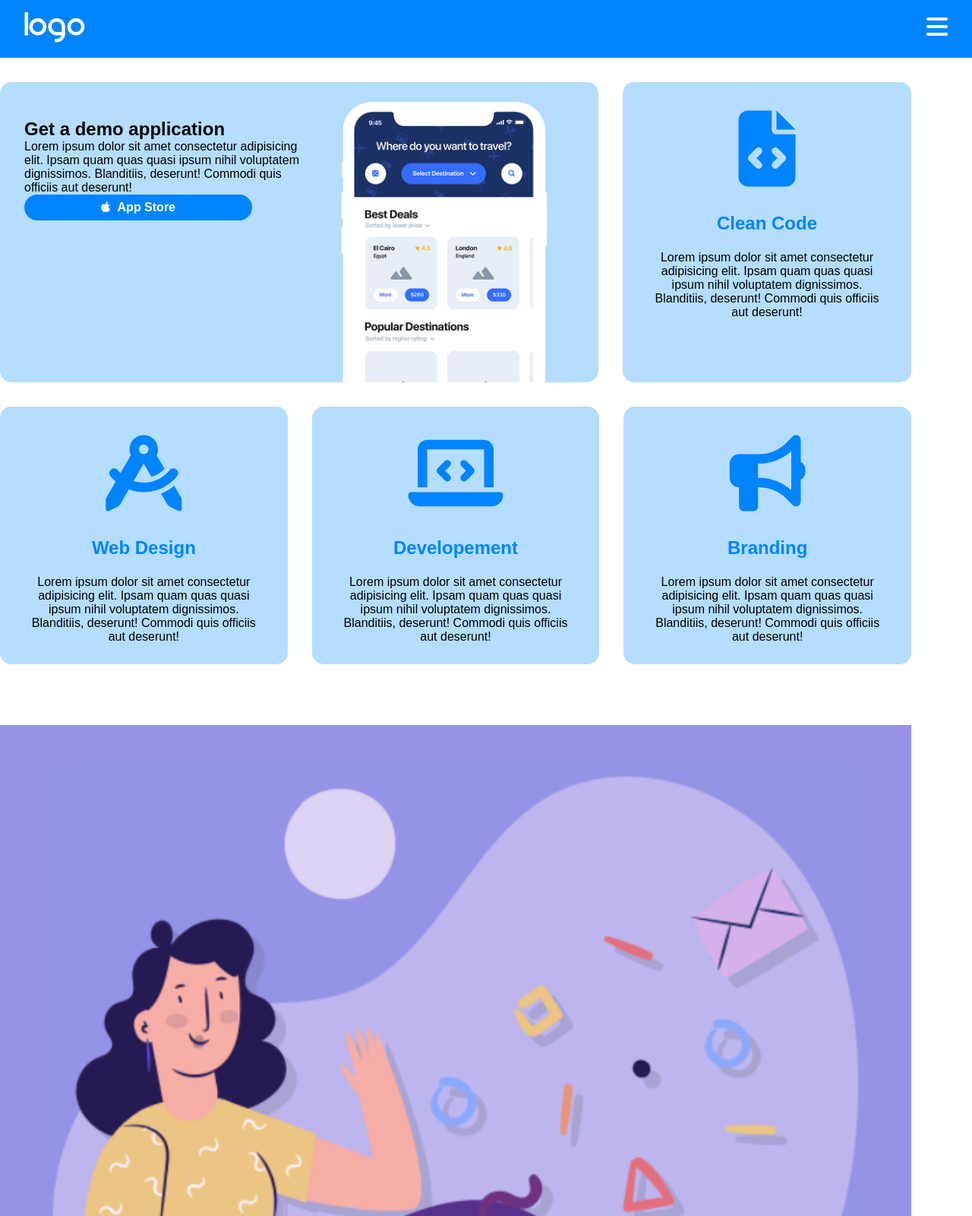
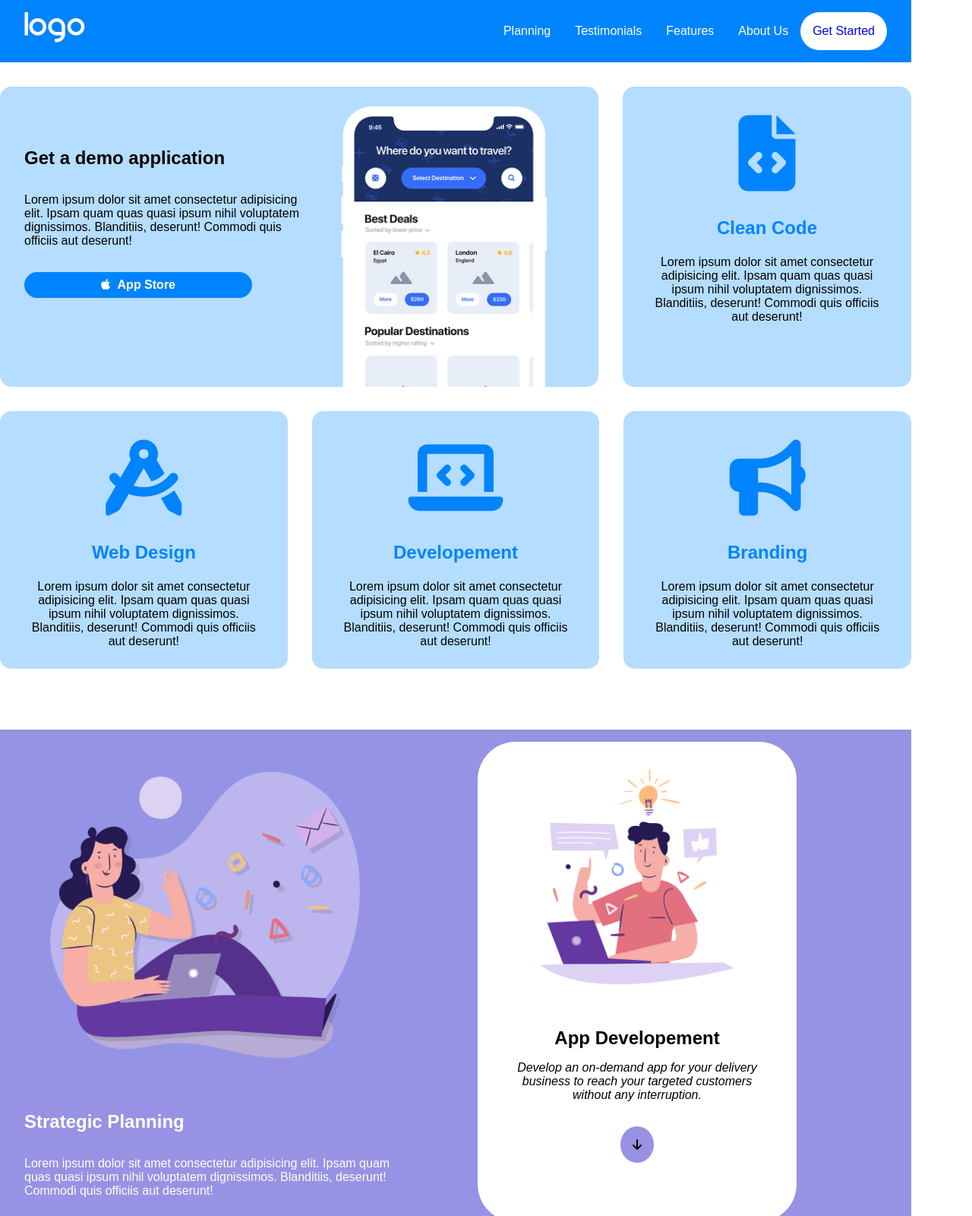
Before and after one commit to MicheleGresta/htmlcss-responsive-layout, a plain HTML site: page index.html in a window 1280 px wide. Shown: the top 1600 px of the page at 76% size. Drawn offline with Linux system fonts and the light colour scheme.

Commit message:
progetto terminato, manca di responsive 12000px +

```diff
--- a/css/style.css
+++ b/css/style.css
@@ -27,6 +27,7 @@
 }
 body{
     font-family: Arial, Helvetica, sans-serif;
+    margin: 0 auto;
 }
 .box1-section2 *{
     margin: 2rem 0;
@@ -48,7 +49,7 @@ header{
 }
 
 /* nav bar speciale -*/
-#nav-bar > a{
+#nav-bar > div > a{
     position: absolute;
     top: 1.2rem;
     right: 2rem;
@@ -61,7 +62,7 @@ header{
     display: none;
 }
 
-#nav-bar > a:focus + .nav-bar-list{
+#nav-bar > div > a:focus + .nav-bar-list{
     display: flex;
 }
 
@@ -132,9 +133,9 @@ h4, i{
 .row{
     gap: 2rem;
 }
-#colonna1 > h2,
-#colonna1  > div,
-#colonna1 > a {
+#colonna1 h2,
+#colonna1 div,
+#colonna1 a {
     margin: 2rem 0;
 }
 
@@ -505,15 +506,59 @@ footer *{
     #section5 .row > div > *{
         margin-top: 2rem;
     }
-    #nav-bar
+    #section5 h4{
+        width: 50%;
+    }
 }
 
 @media screen and (min-width:1200px) {
     .container,
-    #section2{
-        min-width: 1200px;
+    #section2,
+    header,
+    #section6,
+    footer{
+        width: 1200px;
+    }
+    footer{
+        max-width: 100%;
     }
     #section2 .card{
         margin-left: 25px;
     }
+
+    #section2 .row {
+        display: flex;
+    }
+    #section2 .box1-section2{
+        flex-basis: 45%;
+    }
+    #section2 .box2-section2{
+        flex-basis: 35%;
+    }
+    #section3 .row > .card div{
+        margin-top: 3.5rem;
+    }
+    #section4 .col{
+        flex-basis: 30%;
+    }
+    #section5 h4{
+        width: 50%;
+    }
+
+    #nav-bar > div > a{
+        display: none;
+    }
+    #nav-bar .row{
+        display: flex;
+        justify-content: space-between;
+    }
+    #nav-bar .column{
+        flex-direction: row;
+    }
+    #nav-bar .nav-bar-list{
+        display: flex;
+    }
+    #nav-bar .nav-bar-list > span{
+        padding: 0 1rem;
+    }
 }
--- a/index.html
+++ b/index.html
@@ -10,6 +10,7 @@
 </head>
 <body>
     <header id="nav-bar">
+        <div class="row">
             <div>
                 <a href="#"><img src="./img/logo.png" alt=""></a>
             </div>
@@ -20,6 +21,7 @@
                     <span>Features</span>
                     <span>About Us</span>
                     <div class="nav-get-start"><a class="decoration0" href="#">Get Started</a></div>
+            </div>
         </div>
     </header>
     <main>
@@ -71,7 +73,7 @@
                         <h2>Strategic Planning</h2>
                         <div>Lorem ipsum dolor sit amet consectetur adipisicing elit. Ipsam quam quas quasi ipsum nihil voluptatem dignissimos. Blanditiis, deserunt! Commodi quis officiis aut deserunt!</div>
                     </div>
-                    <div class="card card-black white-bg">
+                    <div class="box2-section2 card card-black white-bg">
                         <img class="card-img" src="./img/planning2.png" alt="">
                         <h2>App Developement</h2>
                         <div class="italic">Develop an on-demand app for your delivery business to reach your targeted customers without any interruption.</div>
```
Lines whose indentation alone changed are shown as unchanged.
